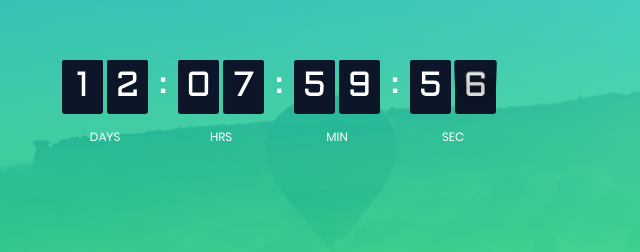
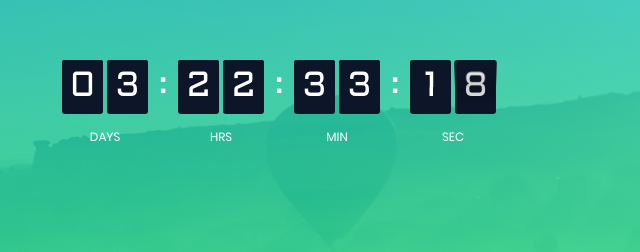
Before and after one commit to agfadhil/agfadhil.github.io, a plain HTML site: page index.html in a window 1280 px wide. Shown: the part 414-666 px from the top of the page, 25-665 px from the left. Drawn offline with nearby package versions, Linux system fonts and the light colour scheme.

Commit message:
Update index.html

```diff
--- a/index.html
+++ b/index.html
@@ -121,7 +121,7 @@
 			/*Endtime must be > current time*/
 			endtimeYear: 2025,
 			endtimeMonth: 5,
-			endtimeDate: 12,
+			endtimeDate: 19,
 			endtimeHours: 8,
 			endtimeMinutes: 0,
 			endtimeSeconds: 0,
```
